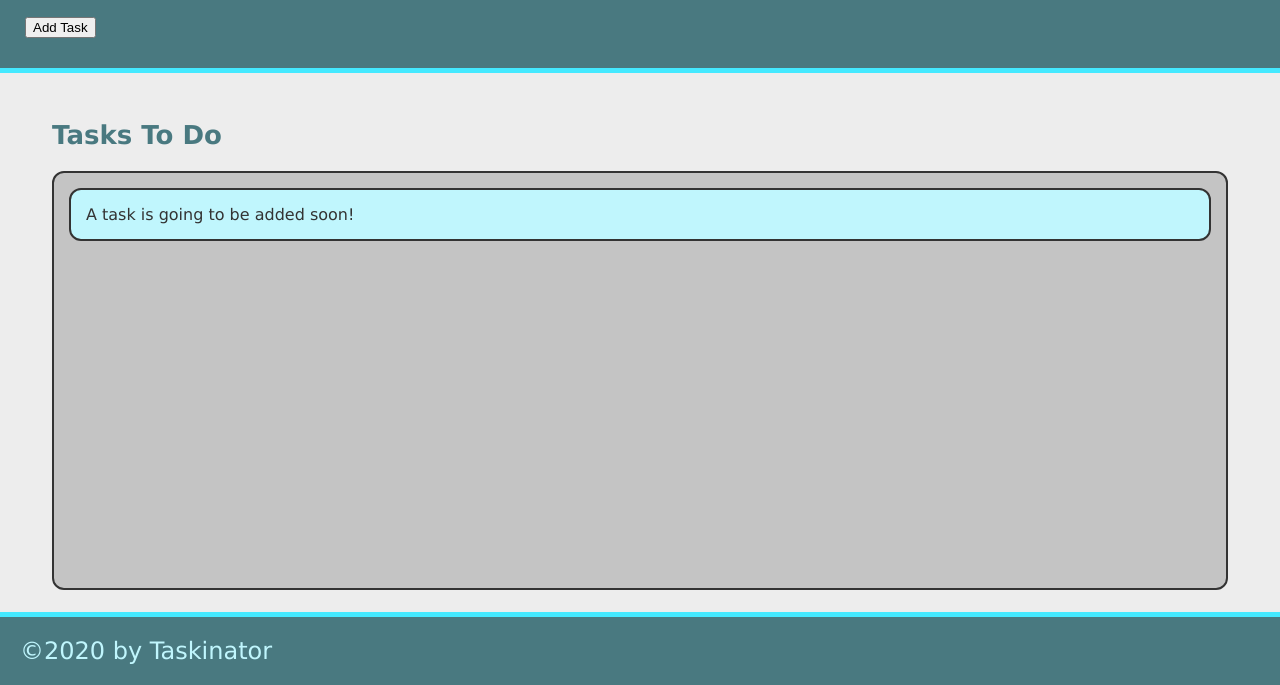
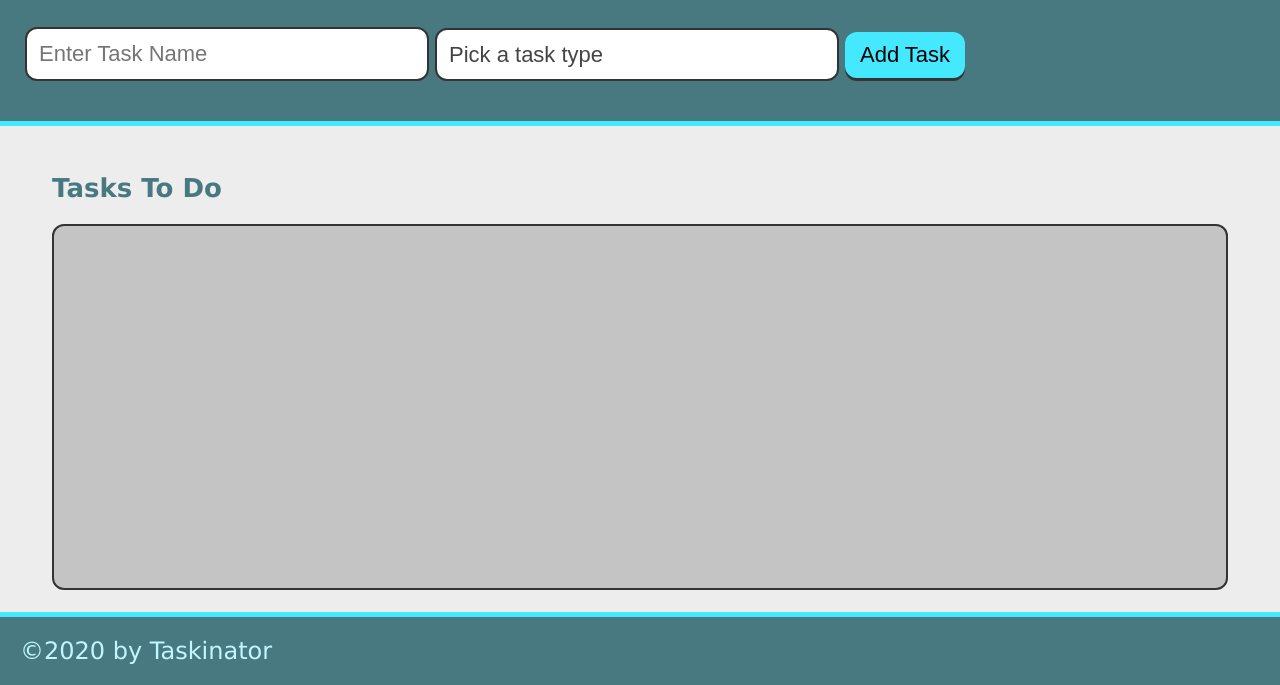
Before and after one commit to Jmhano/taskinator, a plain HTML site: page index.html in a window 1280 px wide. Shown: the part 115-800 px from the top of the page. Drawn offline with Linux system fonts and the light colour scheme.

Commit message:
added form element

```diff
--- a/index.html
+++ b/index.html
@@ -12,14 +12,27 @@
     <header>
       <h1 class="page-title">Taskinator</h1>
       <p>Click the button below to add a new task!</p>
-      <button class="=btn" id="save-task">Add Task</button>
+      <form id="task-form">
+        <div class="form-group">
+          <input type="text" name="task-name" placeholder="Enter Task Name" />
+        </div>
+        <div class="form-group">
+          <select name="task-type" class="select-dropdown">
+            <option value="" disabled selected>Pick a task type</option>
+            <option value="Print">Print</option>
+            <option value="Web">Web</option>
+            <option value="Mobile">Mobile</option>
+          </select>
+        </div>
+        <div class="form-group">
+          <button class="btn" id="save-task" type="submit">Add Task</button>
+        </div>
+      </form>
     </header>
     <main class="page-content">
       <section class="task-list-wrapper">
         <h2 class="list-title">Tasks To Do</h2>
-        <ul class="task-list" id="tasks-to-do">
-          <li class="task-item">A task is going to be added soon!</li>
-        </ul>
+        <ul class="task-list" id="tasks-to-do"></ul>
       </section>
     </main>
 
```
